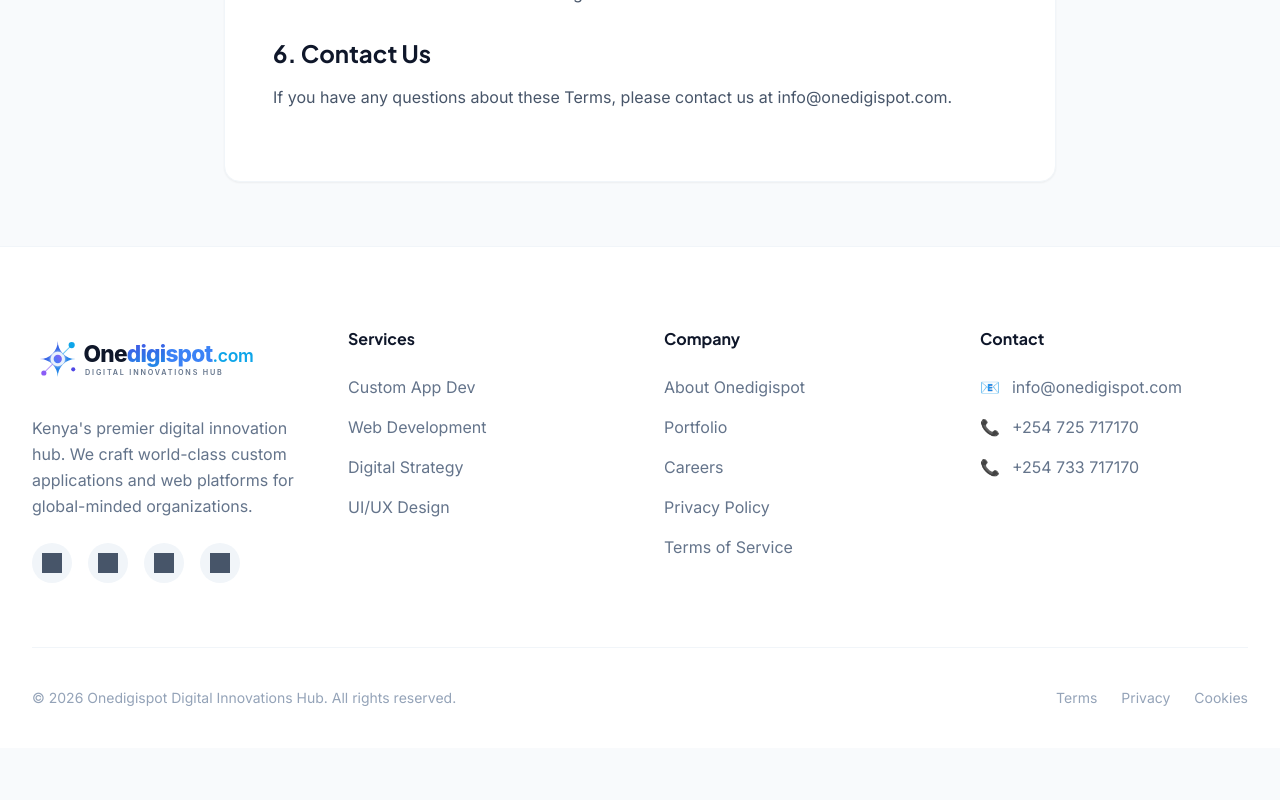
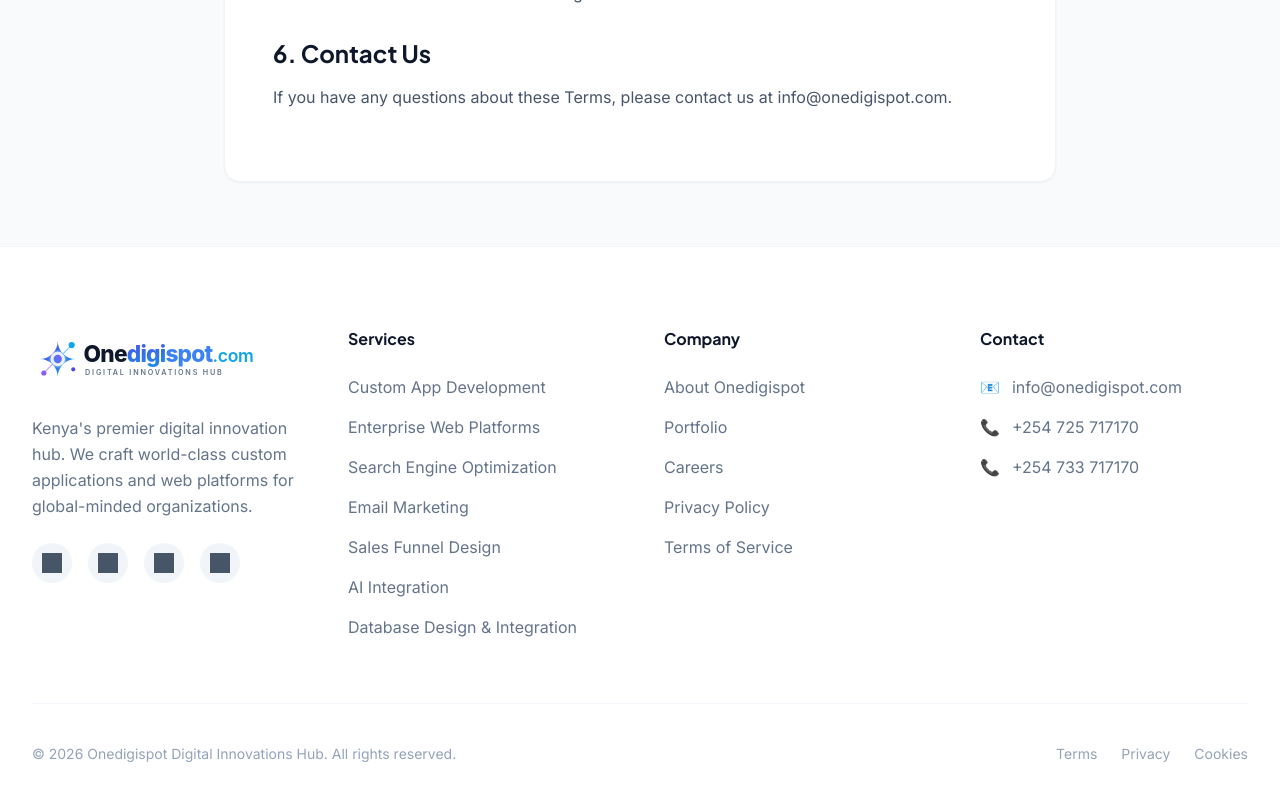
Before and after one commit to barackj370-pixel/onedigispot, a React (Vite) app: page /company/terms-of-service in a window 1280 px wide. Shown: the part 1224-2024 px from the top of the page. Before the commit the page ends 1972 px from the top, so only its background shows below. Built offline with nearby package versions, Linux system fonts and the light colour scheme; no server answers.

Commit message:
Update Footer.tsx

```diff
--- a/components/Footer.tsx
+++ b/components/Footer.tsx
@@ -27,10 +27,13 @@ const Footer: React.FC = () => {
           <div>
             <h4 className="font-bold text-slate-900 mb-6">Services</h4>
             <ul className="space-y-4 text-slate-500">
-              <li><Link to="/services/custom-app-development" className="hover:text-indigo-600 transition-colors">Custom App Dev</Link></li>
-              <li><Link to="/services/web-development" className="hover:text-indigo-600 transition-colors">Web Development</Link></li>
-              <li><Link to="/services/digital-strategy" className="hover:text-indigo-600 transition-colors">Digital Strategy</Link></li>
-              <li><Link to="/services/ui-ux-design" className="hover:text-indigo-600 transition-colors">UI/UX Design</Link></li>
+              <li><Link to="/services/custom-app-development" className="hover:text-indigo-600 transition-colors">Custom App Development</Link></li>
+              <li><Link to="/services/web-development" className="hover:text-indigo-600 transition-colors">Enterprise Web Platforms</Link></li>
+              <li><Link to="/services/seo" className="hover:text-indigo-600 transition-colors">Search Engine Optimization</Link></li>
+              <li><Link to="/services/email-marketing" className="hover:text-indigo-600 transition-colors">Email Marketing</Link></li>
+              <li><Link to="/services/sales-funnel" className="hover:text-indigo-600 transition-colors">Sales Funnel Design</Link></li>
+              <li><Link to="/services/ai-integration" className="hover:text-indigo-600 transition-colors">AI Integration</Link></li>
+              <li><Link to="/services/database-design" className="hover:text-indigo-600 transition-colors">Database Design & Integration</Link></li>
             </ul>
           </div>
 
```
